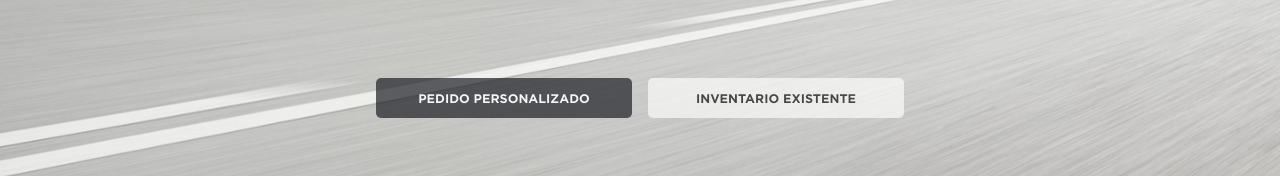
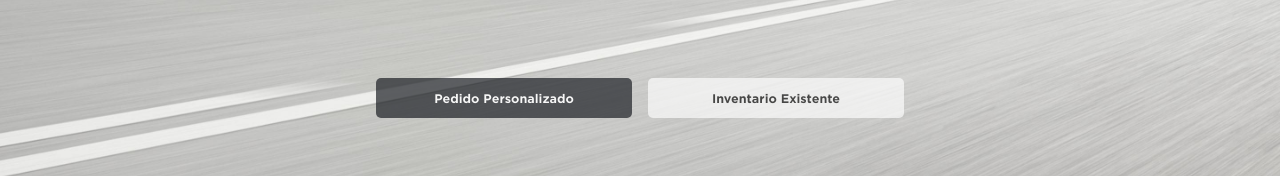
Before and after one commit to daviardev/tesla-clone, a React (Vite) app: page / in a window 1280 px wide. Shown: the part 599-775 px from the top of the page. Built offline with nearby package versions, Linux system fonts and the light colour scheme.

Commit message:
feat: Add animation with react-reveal Fade effect

```diff
--- a/src/components/Section.jsx
+++ b/src/components/Section.jsx
@@ -1,17 +1,22 @@
 import styled from 'styled-components'
+import Fade from 'react-reveal/Fade'
 
 const Section = ({ title, description, backgroundImg, leftButton, rightButton }) => {
   return (
-    <Wrap bgImage={ backgroundImg }>
-      <ItemText>
-        <h1>{ title }</h1>
-        <Paragraph>{ description }</Paragraph>
-      </ItemText>
+    <Wrap bgImage={backgroundImg}>
+      <Fade bottom>
+        <ItemText>
+          <h1>{title}</h1>
+          <Paragraph>{description}</Paragraph>
+        </ItemText>
+      </Fade>
       <Buttons>
-        <ButtonGroup>
-          <LeftButton>{ leftButton }</LeftButton>
-          { rightButton && <RightButton>{ rightButton }</RightButton> }
-        </ButtonGroup>
+        <Fade bottom>
+          <ButtonGroup>
+            <LeftButton>{leftButton}</LeftButton>
+            {rightButton && <RightButton>{rightButton}</RightButton>}
+          </ButtonGroup>
+        </Fade>
         <DownArrow src="../../public/down-arrow.svg" />
       </Buttons>
     </Wrap>
@@ -57,7 +62,6 @@ const LeftButton = styled.div`
   align-items: center;
   border-radius: 5px;
   opacity: 0.85;
-  text-transform: uppercase;
   font-size: 12px;
   cursor: pointer;
   margin: 8px;
@@ -76,10 +80,10 @@ const DownArrow = styled.img`
   animation: downAnim infinite 1.5s;
 `
 
-const Buttons = styled.div `
+const Buttons = styled.div`
 
 `
 
-const Paragraph = styled.p `
+const Paragraph = styled.p`
   font-family: 'GothamSSm-Light_Web';
 `
```
